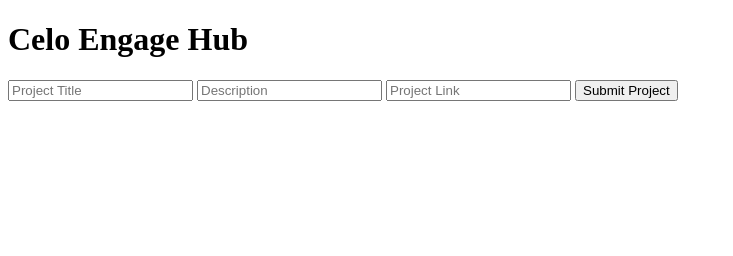
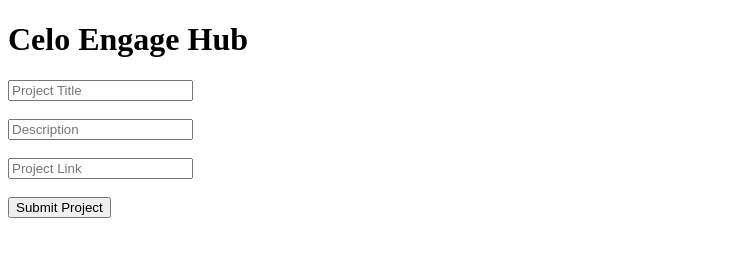
Before and after one commit to tebberen/celo-engage-hub, a plain HTML site: page frontend/index.html in a window 1280 px wide. Shown: the whole page, without its empty margins (0-733 px from the left). Drawn offline with nearby package versions, Linux system fonts and the light colour scheme.

Commit message:
Update index.html
Signed-off-by: samet <142526344+tebberen@users.noreply.github.com>

```diff
--- a/frontend/index.html
+++ b/frontend/index.html
@@ -2,16 +2,20 @@
 <html>
 <head>
   <title>Celo Engage Hub</title>
+  <script src="https://cdn.jsdelivr.net/npm/ethers/dist/ethers.min.js"></script>
 </head>
 <body>
   <h1>Celo Engage Hub</h1>
+
   <form id="projectForm">
-    <input type="text" id="title" placeholder="Project Title" required>
-    <input type="text" id="description" placeholder="Description" required>
-    <input type="text" id="link" placeholder="Project Link" required>
+    <input type="text" id="title" placeholder="Project Title" required><br><br>
+    <input type="text" id="description" placeholder="Description" required><br><br>
+    <input type="text" id="link" placeholder="Project Link" required><br><br>
     <button type="submit">Submit Project</button>
   </form>
+
   <div id="projectsList"></div>
+
   <script src="app.js"></script>
 </body>
 </html>
```
